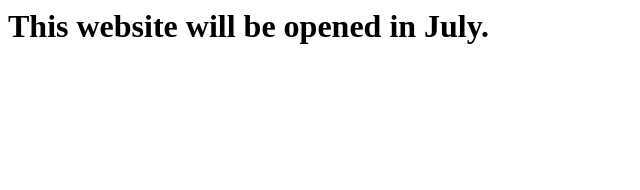
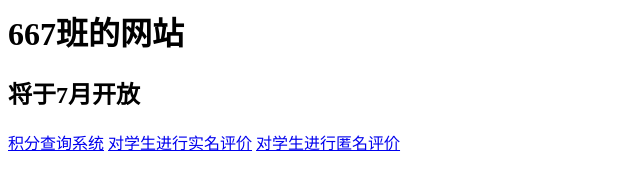
Before and after one commit to HomePigWeekly/667, a plain HTML site: page index.html in a window 1280 px wide. Shown: the whole page, without its empty margins (0-640 px from the left). Drawn offline with Linux system fonts and the light colour scheme.

Commit message:
Update index.html
添加了一些功能

```diff
--- a/index.html
+++ b/index.html
@@ -1,8 +1,13 @@
 <html>
     <head>
-
+        <meta name="viewport" content="width=device-width, initial-scale=1.0">
+        <title>667班</title>
     </head>
     <body>
-        <h1>This website will be opened in July.</h1>
+        <h1>667班的网站</h1>
+        <h2>将于7月开放</h2>
+        <a href="https://408491.yichafen.com/">积分查询系统</a>
+        <a href="https://docs.qq.com/form/page/DS01sbmZZY01sRVZm">对学生进行实名评价</a>
+        <a href="https://www.wjx.cn/vj/wjt0A0z.aspx">对学生进行匿名评价</a>
     </body>
 </html>
```
